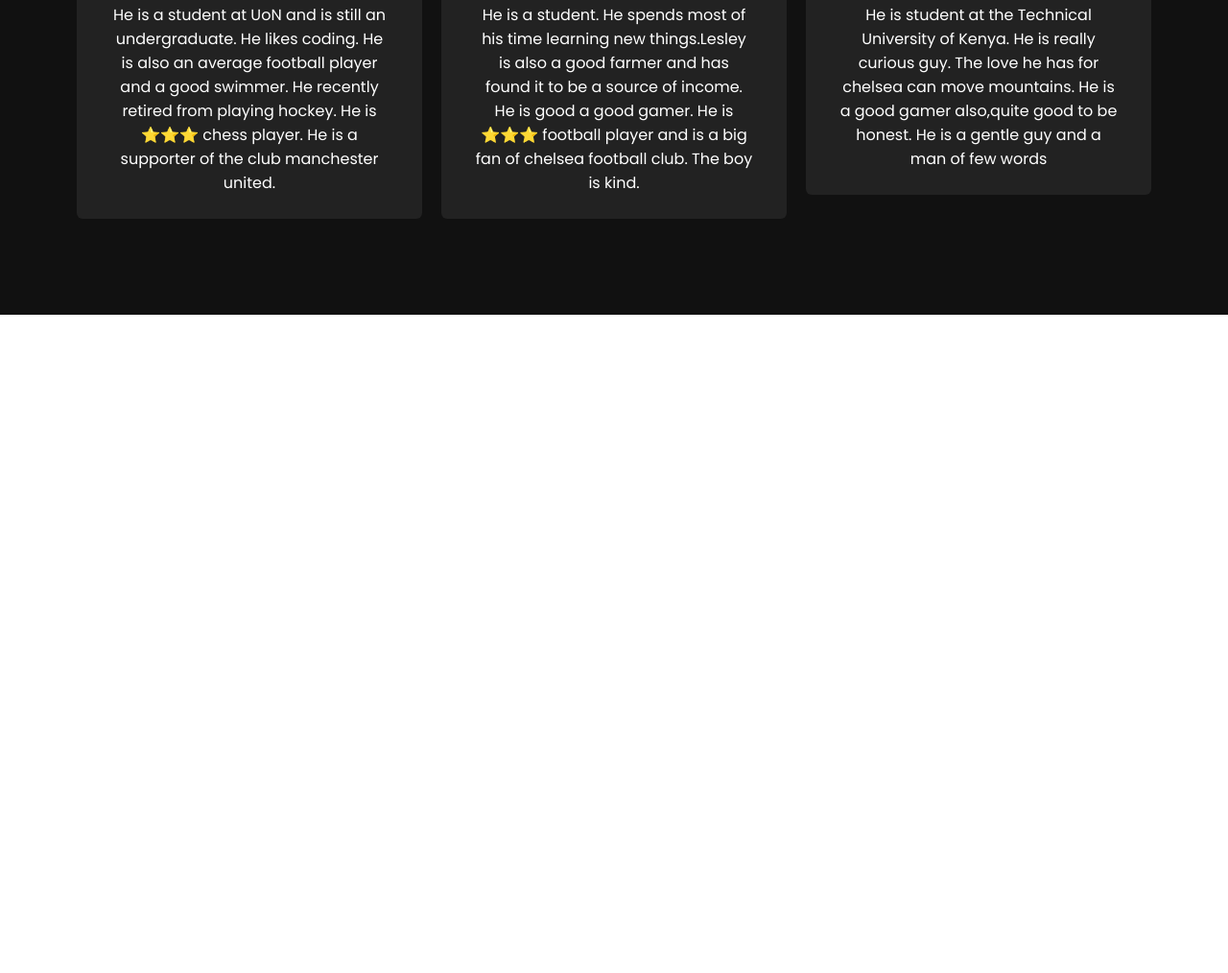
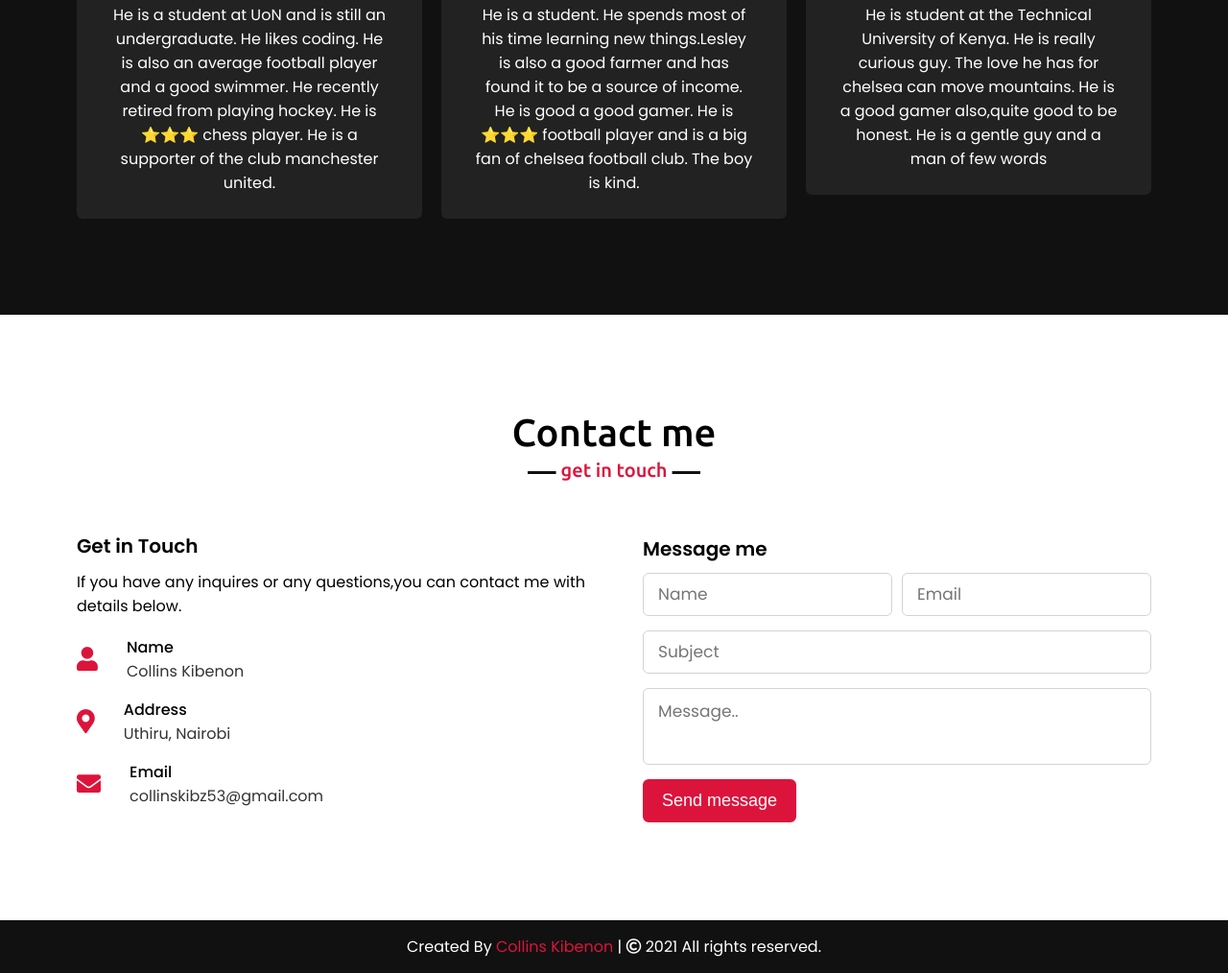
Before and after one commit to KibenonCollins/portfolio, a plain HTML site: page index.html in a window 1280 px wide. Shown: the part 3209-4223 px from the top of the page at 96% size. Before the commit the page ends 3537 px from the top, so only its background shows below. Drawn offline with nearby package versions, Linux system fonts and the light colour scheme.

Commit message:
contact me and footer

```diff
--- a/index.html
+++ b/index.html
@@ -217,6 +217,68 @@
       </div>
     </div>
   </section>
+<!-- contact section start -->
+  <section class="contact" id="contact">
+    <div class="max-width">
+      <h2 class="title">Contact me</h2>
+      <div class="contact-content">
+        <div class="column left">
+          <div class="text">Get in Touch</div>
+          <p>If you have any inquires or any questions,you can contact me with details below.</p>
+          <div class="icons">
+            <div class="row">
+              <i class="fas fa-user"></i>
+              <div class="info">
+                <div class="head">Name</div>
+                <div class="sub-title">Collins Kibenon</div>
+              </div>
+            </div>
+            <div class="row">
+              <i class="fas fa-map-marker-alt"></i>
+              <div class="info">
+                <div class="head">Address</div>
+                <div class="sub-title">Uthiru, Nairobi</div>
+              </div>
+            </div>
+            <div class="row">
+              <i class="fas fa-envelope"></i>
+              <div class="info">
+                <div class="head">Email</div>
+                <div class="sub-title">collinskibz53@gmail.com</div>
+              </div>
+            </div>
+          </div>
+        </div>
+        <div class="column right">
+          <div class="text">Message me</div>
+          <form class="contact-form" action="#" method="POST">
+            <div class="fields">
+              <div class="field name">
+                <input type="text" class="fullname" placeholder="Name">
+              </div>
+              <div class="field email">
+                <input type="text" class="email-input" placeholder="Email">
+              </div>
+            </div>
+            <div class="field">
+              <input type="text" class="subject" placeholder="Subject">
+            </div>
+            <div class="field textarea">
+              <textarea class="message" cols="30" rows="10" placeholder="Message.."></textarea>
+            </div>
+            <div class="button-area">
+              <button class="send-msg" type="submit" name="send">Send message</button>
+            </div>
+          </form>
+        </div>
+      </div>
+    </div>
+  </section>
+
+  <!-- footer section start -->
+  <footer>
+    <span>Created By <a href="https://collinskibenon.github.io/css-mysite/">Collins Kibenon</a> | <span class="far fa-copyright"></span> 2021 All rights reserved.</span>
+  </footer>
 
   <script src="script.js"></script>
 </body>
--- a/styles.css
+++ b/styles.css
@@ -500,7 +500,115 @@ section .title::after {
 .owl-dot:hover {
   background: crimson !important;
 }
-
+/* contact section styling */
+.contact .title::after{
+    content: "get in touch";
+}
+.contact .contact-content .column{
+    width: calc(50% - 30px);
+}
+.contact .contact-content .text{
+    font-size: 20px;
+    font-weight: 600;
+    margin-bottom: 10px;
+}
+.contact .contact-content .left p{
+    text-align: justify;
+}
+.contact .contact-content .left .icons{
+    margin: 10px 0;
+}
+.contact .contact-content .row{
+    display: flex;
+    height: 65px;
+    align-items: center;
+}
+.contact .contact-content .row .info{
+    margin-left: 30px;
+}
+.contact .contact-content .row i{
+    font-size: 25px;
+    color: crimson;
+}
+.contact .contact-content .info .head{
+    font-weight: 500;
+}
+.contact .contact-content .info .sub-title{
+    color: #333;
+}
+.contact .right form .fields{
+    display: flex;
+}
+.contact .right form .field,
+.contact .right form .fields .field{
+    height: 45px;
+    width: 100%;
+    margin-bottom: 15px;
+}
+.contact .right form .textarea{
+    height: 80px;
+    width: 100%;
+}
+.contact .right form .name{
+    margin-right: 10px;
+}
+.contact .right form .field input,
+.contact .right form .textarea textarea{
+    height: 100%;
+    width: 100%;
+    border: 1px solid lightgrey;
+    border-radius: 6px;
+    outline: none;
+    padding: 0 15px;
+    font-size: 17px;
+    font-family: 'Poppins', sans-serif;
+    transition: all 0.3s ease;
+}
+.contact .right form .field input:focus,
+.contact .right form .textarea textarea:focus{
+    border-color: #b3b3b3;
+}
+.contact .right form .textarea textarea{
+  padding-top: 10px;
+  resize: none;
+}
+.contact .right form .button-area{
+  display: flex;
+  align-items: center;
+}
+.right form .button-area button{
+  color: #fff;
+  display: block;
+  width: 160px!important;
+  height: 45px;
+  outline: none;
+  font-size: 18px;
+  font-weight: 500;
+  border-radius: 6px;
+  cursor: pointer;
+  flex-wrap: nowrap;
+  background: crimson;
+  border: 2px solid crimson;
+  transition: all 0.3s ease;
+}
+.right form .button-area button:hover{
+  color: crimson;
+  background: none;
+}
+/* footer section styling */
+footer{
+    background: #111;
+    padding: 15px 23px;
+    color: #fff;
+    text-align: center;
+}
+footer span a{
+    color: crimson;
+    text-decoration: none;
+}
+footer span a:hover{
+    text-decoration: underline;
+}
 @media (max-width: 1104px) {
   .about .about-content .left img {
     height: 300px;
```
